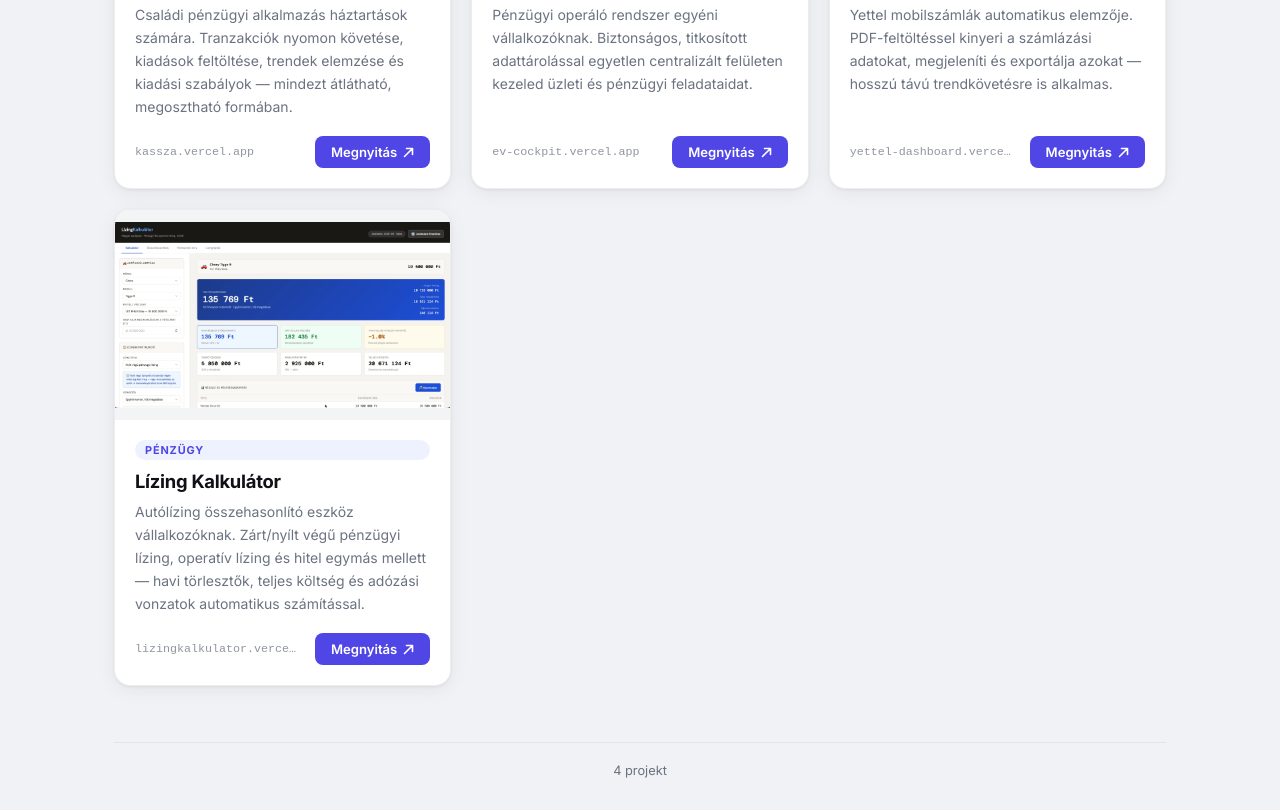
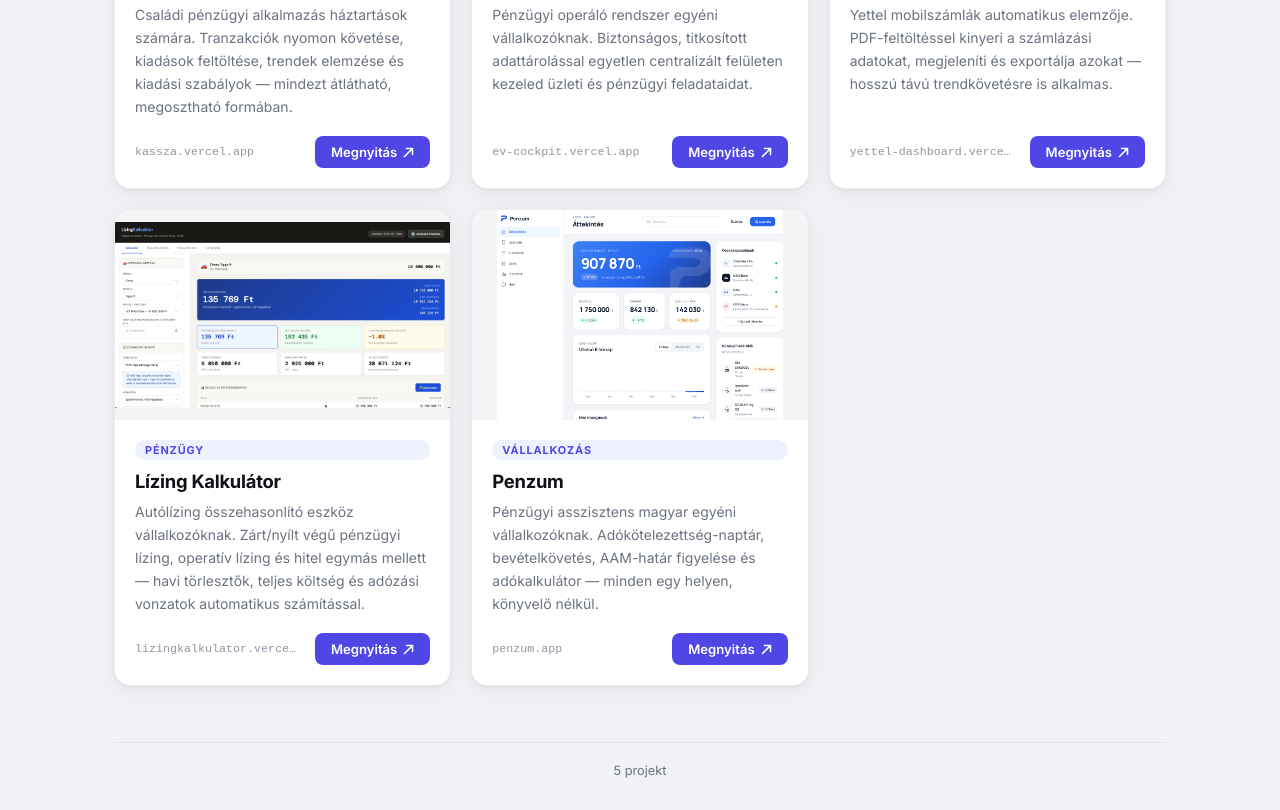
Before and after one commit to richiepetra-bot/project-gallery, a plain HTML site: page index.html in a window 1280 px wide. Shown: the part 517-1327 px from the top of the page. Drawn offline with Linux system fonts and the light colour scheme.

Commit message:
Add Penzum project

```diff
--- a/index.html
+++ b/index.html
@@ -410,6 +410,15 @@
         category: "Pénzügy",
         emoji: "🚗",
         gradient: "linear-gradient(135deg,#43e97b,#38f9d7)"
+      },
+      {
+        name: "Penzum",
+        url: "https://penzum.app",
+        image: "images/penzum.png",
+        desc: "Pénzügyi asszisztens magyar egyéni vállalkozóknak. Adókötelezettség-naptár, bevételkövetés, AAM-határ figyelése és adókalkulátor — minden egy helyen, könyvelő nélkül.",
+        category: "Vállalkozás",
+        emoji: "💼",
+        gradient: "linear-gradient(135deg,#a18cd1,#fbc2eb)"
       }
     ];
     /* ──────────────────────────────────────────────────────────── */
```
Also changed, not shown: images/penzum.png (added).
